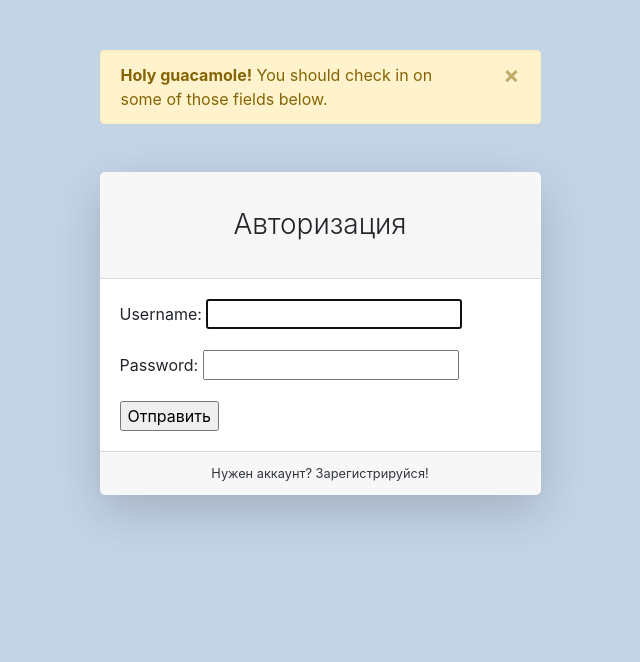
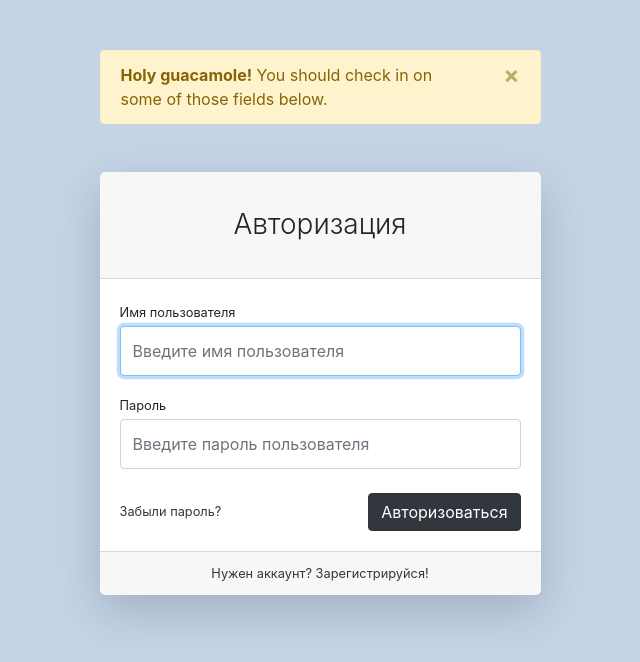
Before and after one commit to EgorSilin/GeekShop, a Django app: page /auth/login/ in a window 1280 px wide. Shown: the top 662 px of the page, without its empty margins (320-960 px from the left). Run offline with Django 3.2, Linux system fonts and the light colour scheme; some libraries are stand-ins or nearby versions.

Commit message:
lesson_04: added placeholders for login

```diff
--- a/authapp/forms.py
+++ b/authapp/forms.py
@@ -6,3 +6,10 @@ class UserLoginForm(AuthenticationForm):
     class Meta:
         model = User
         fields = ('username', 'password')
+
+    def __init__(self, *args, **kwargs):
+        super(UserLoginForm, self).__init__(*args, **kwargs)
+        self.fields['username'].widget.attrs['placeholder'] = 'Введите имя пользователя'
+        self.fields['password'].widget.attrs['placeholder'] = 'Введите пароль пользователя'
+        for field_name, field in self.fields.items():
+            field.widget.attrs['class'] = 'form-control py-4'
--- a/authapp/templates/authapp/login.html
+++ b/authapp/templates/authapp/login.html
@@ -31,27 +31,30 @@
                             <div class="card-header"><h3 class="text-center font-weight-light my-4">Авторизация</h3>
                             </div>
                             <div class="card-body">
+{#                                <form action="{% url 'auth:login' %}" method="post">#}
+{#                                    {% csrf_token %}#}
+{#                                    {{ form.as_p }}#}
+{#                                    <input type="submit" value="Отправить">#}
+{#                                </form>#}
                                 <form action="{% url 'auth:login' %}" method="post">
                                     {% csrf_token %}
-                                    {{ form.as_p }}
-                                    <input type="submit" value="Отправить">
-                                </form>
-{#                                <form>#}
-{#                                    <div class="form-group">#}
-{#                                        <label class="small mb-1" for="inputEmailAddress">Имя пользователя</label>#}
+                                    <div class="form-group">
+                                        <label class="small mb-1" for="{{ form.username.id_for_label }}">Имя пользователя</label>
+                                        {{ form.username }}
 {#                                        <input class="form-control py-4" id="inputEmailAddress" type="email"#}
 {#                                               placeholder="Введите имя пользователя"/>#}
-{#                                    </div>#}
-{#                                    <div class="form-group">#}
-{#                                        <label class="small mb-1" for="inputPassword">Пароль</label>#}
+                                    </div>
+                                    <div class="form-group">
+                                        <label class="small mb-1" for="{{ form.password.id_for_label }}">Пароль</label>
+                                        {{ form.password }}
 {#                                        <input class="form-control py-4" id="inputPassword" type="password"#}
 {#                                               placeholder="Введите пароль"/>#}
-{#                                    </div>#}
-{#                                    <div class="form-group d-flex align-items-center justify-content-between mt-4 mb-0">#}
-{#                                        <a class="small" href="#">Забыли пароль?</a>#}
-{#                                        <input class="btn btn-primary" type="submit" value="Авторизоваться">#}
-{#                                    </div>#}
-{#                                </form>#}
+                                    </div>
+                                    <div class="form-group d-flex align-items-center justify-content-between mt-4 mb-0">
+                                        <a class="small" href="#">Забыли пароль?</a>
+                                        <input class="btn btn-primary" type="submit" value="Авторизоваться">
+                                    </div>
+                                </form>
                             </div>
                             <div class="card-footer text-center">
                                 <div class="small"><a href="{% url 'auth:register' %}">Нужен аккаунт? Зарегистрируйся!</a></div>
```
